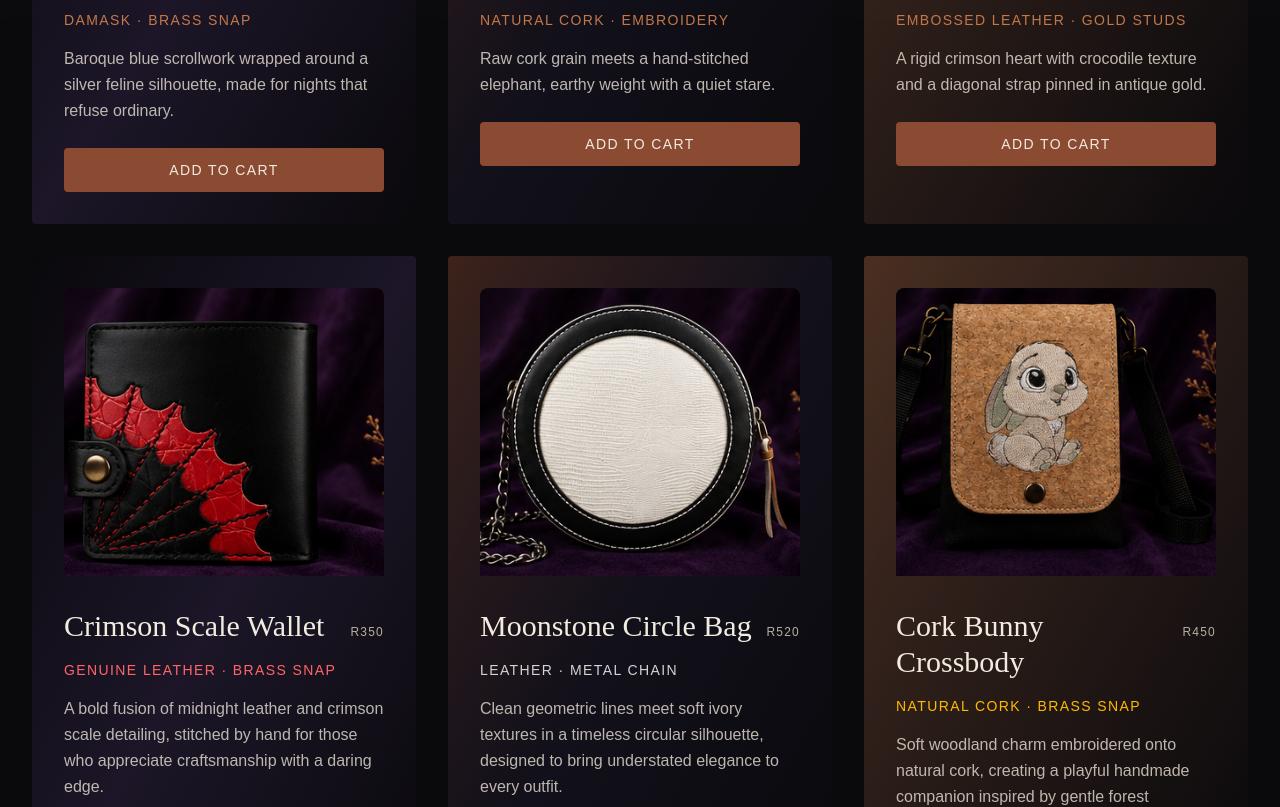
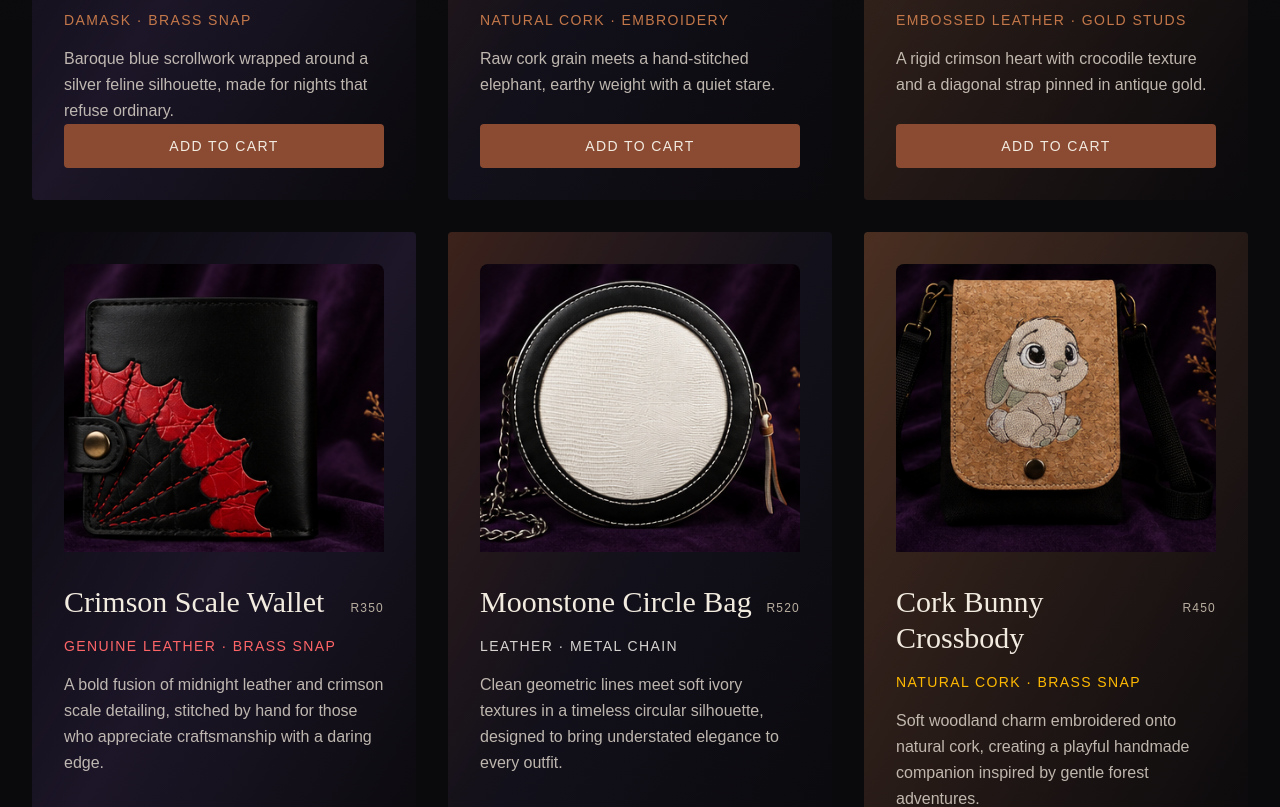
Before and after one commit to rhodevanwyk/OddOwl_Website, a React (Vite) app: page /products in a window 1280 px wide. Shown: the part 780-1587 px from the top of the page. Built offline with nearby package versions, Linux system fonts and the light colour scheme; a web font is replaced by a local one.

Commit message:
Add to cart buttons aligned

```diff
--- a/src/pages/Products.jsx
+++ b/src/pages/Products.jsx
@@ -166,8 +166,9 @@ function ProductCard({ product, index, inCart, onAdd, onRemove }) {
 
   return (
     <article
-      className={`reveal ${delayClass} relative overflow-hidden rounded bg-linear-to-br ${product.tone} p-6 md:p-8`}
+  className={`reveal ${delayClass} relative flex flex-col overflow-hidden rounded bg-linear-to-br ${product.tone} p-6 md:p-8`}
     >
+      <div>
       <img
         src={product.image}
         alt={product.title}
@@ -187,10 +188,11 @@ function ProductCard({ product, index, inCart, onAdd, onRemove }) {
       <p className="mt-4 text-base leading-relaxed text-sand/80">
         {product.blurb}
       </p>
+    </div>
       <button
         type="button"
         onClick={() => (inCart ? onRemove(product.title) : onAdd(product))}
-        className={`mt-6 w-full rounded px-6 py-3 font-body text-sm tracking-widest uppercase transition ${
+        className={`mt-auto w-full rounded px-6 py-3 font-body text-sm tracking-widest uppercase transition ${
           inCart
             ? "border border-copper text-copper hover:bg-copper/10"
             : "bg-leather text-moon hover:bg-copper"
```
